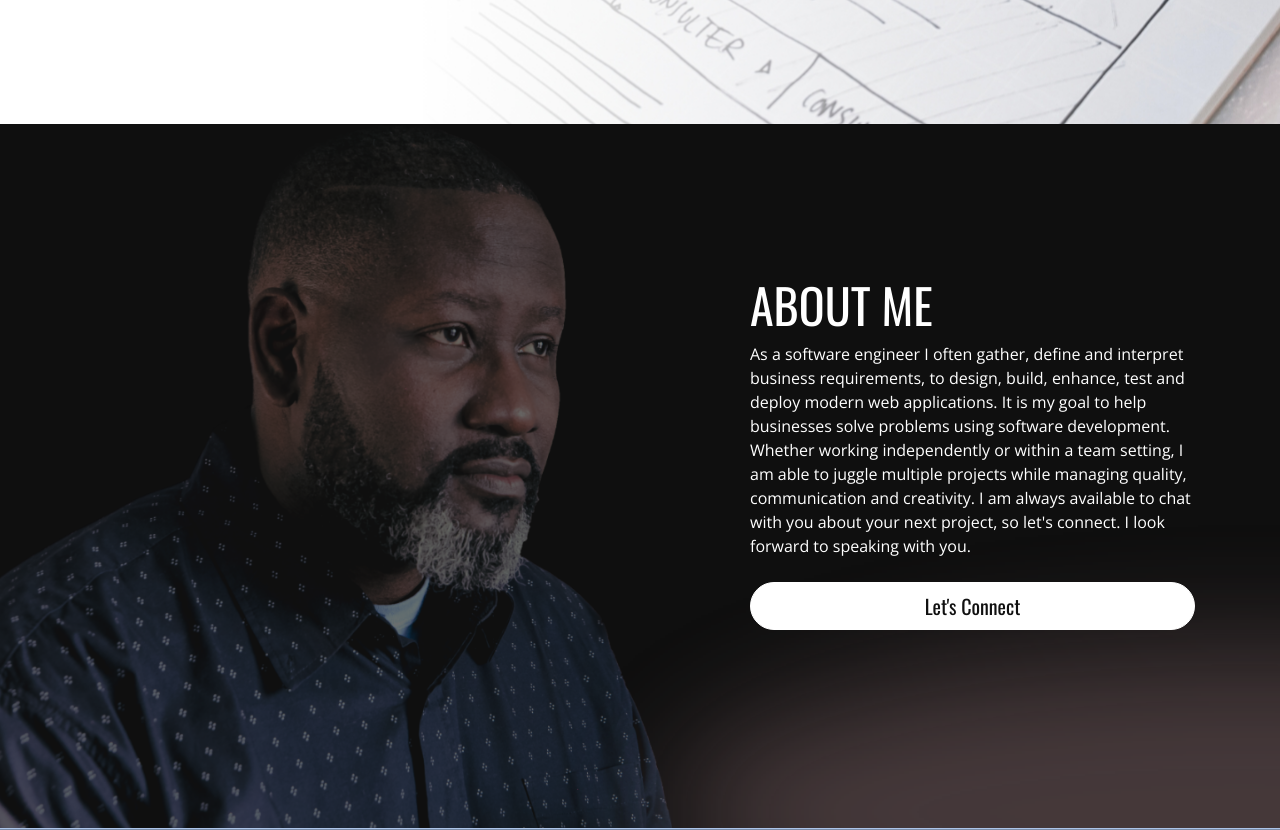
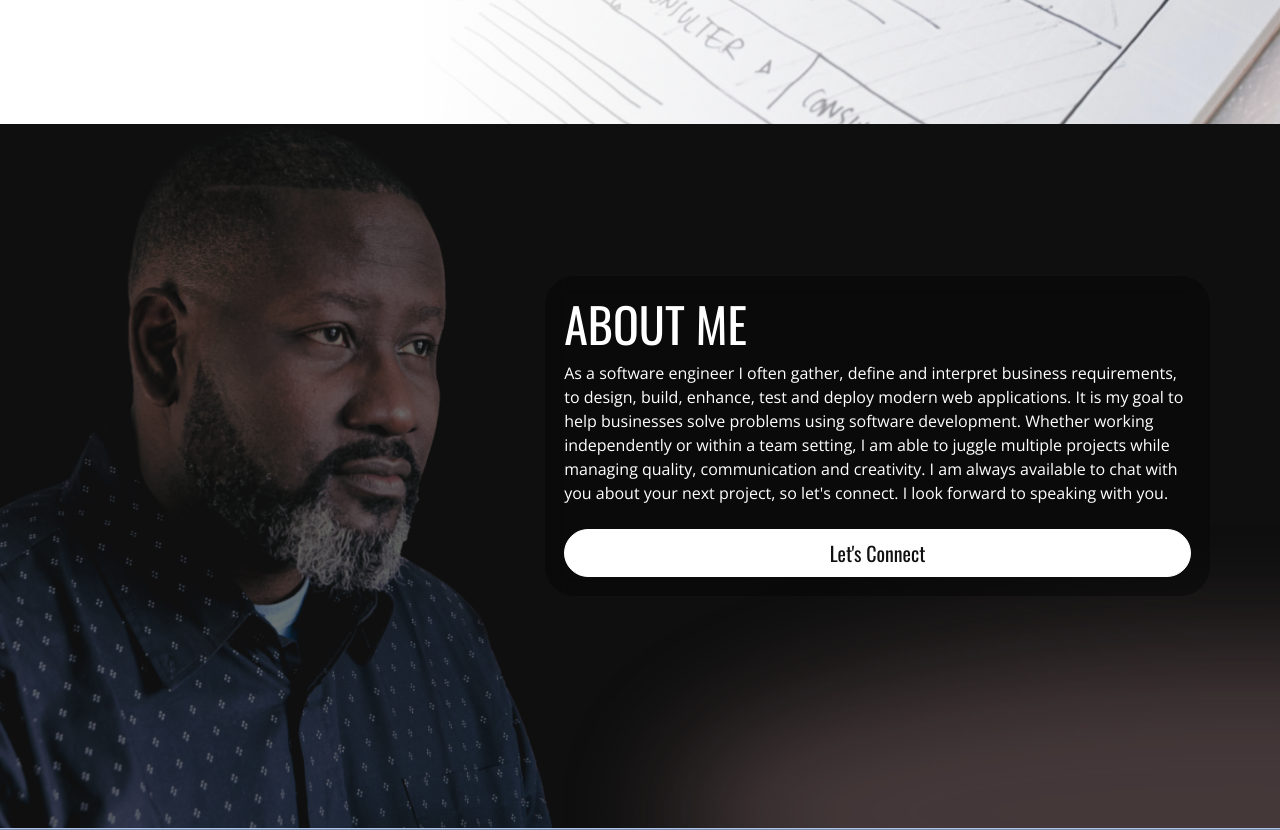
Before and after one commit to leviduncan/react-portfolio-project-2022, a React (Create React App) app: page / in a window 1280 px wide. Shown: the part 580-1410 px from the top of the page. Built offline with nearby package versions, Linux system fonts and the light colour scheme.

Commit message:
UI updates

```diff
--- a/src/App.css
+++ b/src/App.css
@@ -130,7 +130,7 @@ a:hover {
 
 @media(min-width: 768px) {
 	.about {
-		background-position: -50px bottom;
+		background-position: -170px bottom;
 		background-size: contain;
 	}
 }
@@ -154,6 +154,10 @@ a:hover {
 	position: relative;
 	z-index: 10;
 	color: var(--wht);
+	background:var(--p2-shadow);
+	padding: 1.2em;
+	border-radius: 30px;
+	backdrop-filter: blur(10px);
 }
 
 .about h2, .skills h2, .connect h2 {
--- a/src/components/About.jsx
+++ b/src/components/About.jsx
@@ -5,11 +5,11 @@ function About() {
                 <div className="overlay"></div>
                 <div className="container">
                     <div className="row align-items-center">
-                        <div className="col-12 col-md-7">
+                        <div className="col-12 col-md-5">
 
                         </div>
 
-                        <div className="col-12 col-md-5 content">
+                        <div className="col-12 col-md-7 content">
                             <h2>About Me</h2>
                             <p>
                             As a software engineer I often gather, define and interpret business requirements, to design, build, enhance, test and deploy modern web applications. It is my goal to help businesses solve problems using software development. Whether working independently or within a team setting, I am able to juggle multiple projects while managing quality, communication and creativity. I am always available to chat with you about your next project, so let's connect. I look forward to speaking with you.
```
